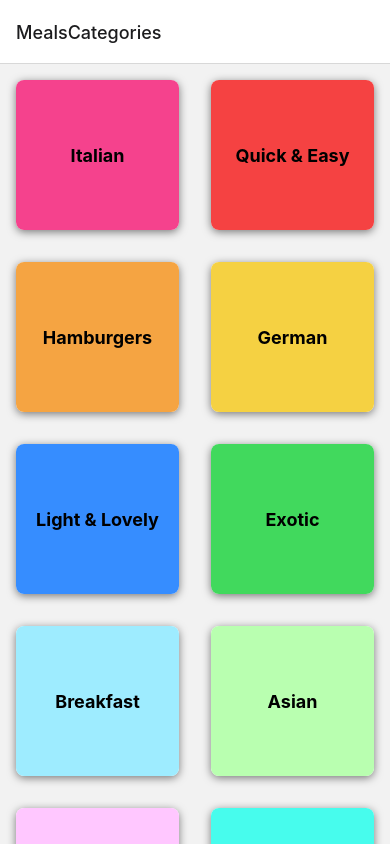
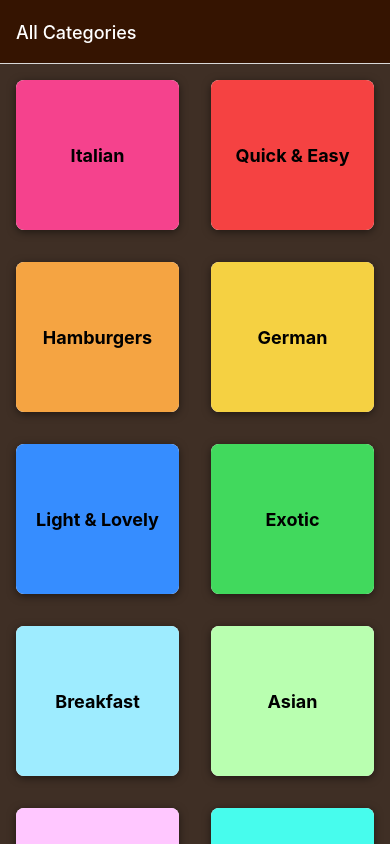
Before and after one commit to vchandwani/reactNative, a React Native app in the folder meals-app/: screen / in a window 390 px wide. Built offline with nearby package versions, Linux system fonts and the light colour scheme.

Commit message:
Navigation Title added

```diff
--- a/meals-app/App.js
+++ b/meals-app/App.js
@@ -6,17 +6,41 @@ import { createNativeStackNavigator } from "@react-navigation/native-stack";
 import CategoriesScreen from "./screens/CategoriesScreen";
 import MealsOverviewScreen from "./screens/MealsOverviewScreen";
 import React from "react";
+import { Colors } from "react-native/Libraries/NewAppScreen";
 
 const Stack = createNativeStackNavigator();
 
 export default function App() {
   return (
     <React.Fragment>
-      <StatusBar style="dark" />
+      <StatusBar style="light" />
       <NavigationContainer>
-        <Stack.Navigator>
-          <Stack.Screen name="MealsCategories" component={CategoriesScreen} />
-          <Stack.Screen name="MealsOverview" component={MealsOverviewScreen} />
+        <Stack.Navigator
+          screenOptions={{
+            headerStyle: { backgroundColor: "#351401" },
+            headerTintColor: "white",
+            contentStyle: {
+              backgroundColor: "#3f2f25",
+            },
+          }}
+        >
+          <Stack.Screen
+            name="MealsCategories"
+            component={CategoriesScreen}
+            options={{
+              title: "All Categories",
+            }}
+          />
+          <Stack.Screen
+            name="MealsOverview"
+            component={MealsOverviewScreen}
+            // options={({ route, navigation }) => {
+            //    const catId = route.params.categoryId;
+            //   return {
+            //     title: catId,
+            //   };
+            // }}
+          />
         </Stack.Navigator>
       </NavigationContainer>
     </React.Fragment>
--- a/meals-app/screens/MealsOverviewScreen.js
+++ b/meals-app/screens/MealsOverviewScreen.js
@@ -1,14 +1,25 @@
+import { useLayoutEffect } from "react";
 import { View, FlatList, StyleSheet } from "react-native";
 
 import MealItem from "../components/MealItem";
-import { MEALS } from "../data/dummy-data";
+import { MEALS, CATEGORIES } from "../data/dummy-data";
 
-function MealsOverviewScreen({ route }) {
+function MealsOverviewScreen({ route, navigation }) {
   // Get params from navigate
   const catId = route.params.categoryId;
   const displayedMeals = MEALS.filter((mealItem) => {
     return mealItem.categoryIds.indexOf(catId) >= 0;
   });
+
+  useLayoutEffect(() => {
+    const categoryTitle = CATEGORIES.find(
+      (category) => category.id === catId
+    ).title;
+
+    navigation.setOptions({
+      title: categoryTitle,
+    });
+  }, [catId, navigation]);
 
   function renderMealItem(itemData) {
     const item = itemData.item;
```
